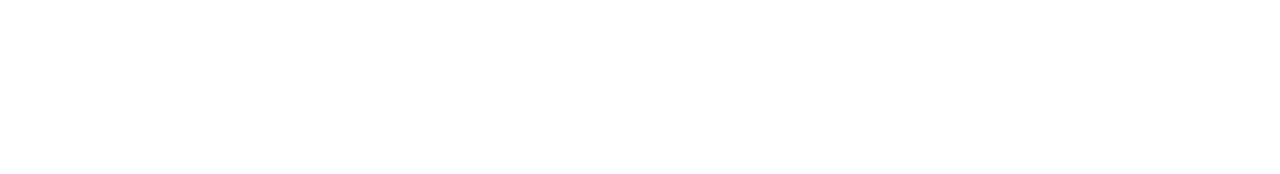
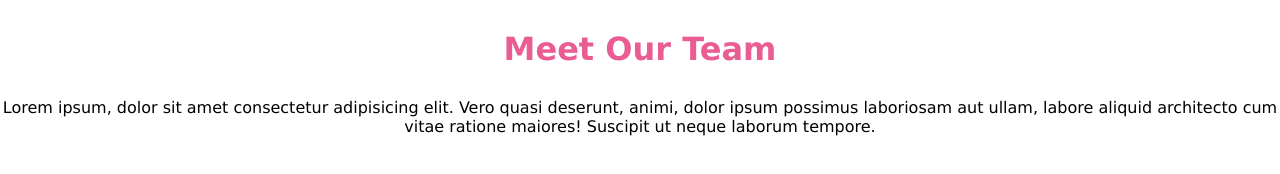
Before and after one commit to Dave-93/html-css-flex-cards, a plain HTML site: page index.html in a window 1280 px wide. Drawn offline with Linux system fonts and the light colour scheme.

Commit message:
feat:  header

```diff
--- a/css/style.css
+++ b/css/style.css
@@ -3,3 +3,17 @@
     padding: 0;
     box-sizing: border-box;
 }
+
+body{
+    font-family: Verdana, Geneva, Tahoma, sans-serif;
+    text-align: center;
+
+}
+
+h1{
+    color: rgb(233, 93, 146);
+}
+
+h1, p{
+    margin: 30px 0;
+}
--- a/index.html
+++ b/index.html
@@ -7,7 +7,10 @@
     <title>Flex Card</title>
 </head>
 <body>
-
+    <header>
+        <h1>Meet Our Team</h1>
+        <p>Lorem ipsum, dolor sit amet consectetur adipisicing elit. Vero quasi deserunt, animi, dolor ipsum possimus laboriosam aut ullam, labore aliquid architecto cum vitae ratione maiores! Suscipit ut neque laborum tempore.</p>
+    </header>
 
 </body>
 </html>
```
